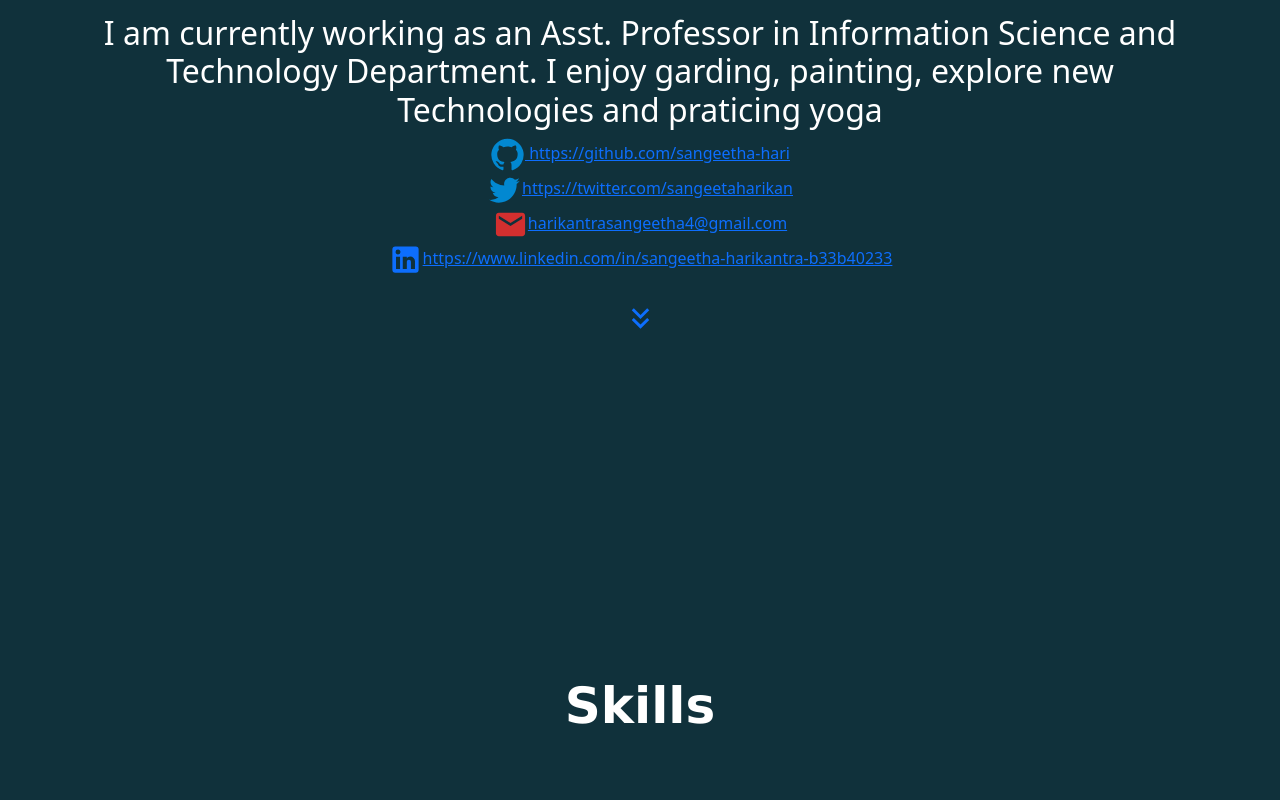
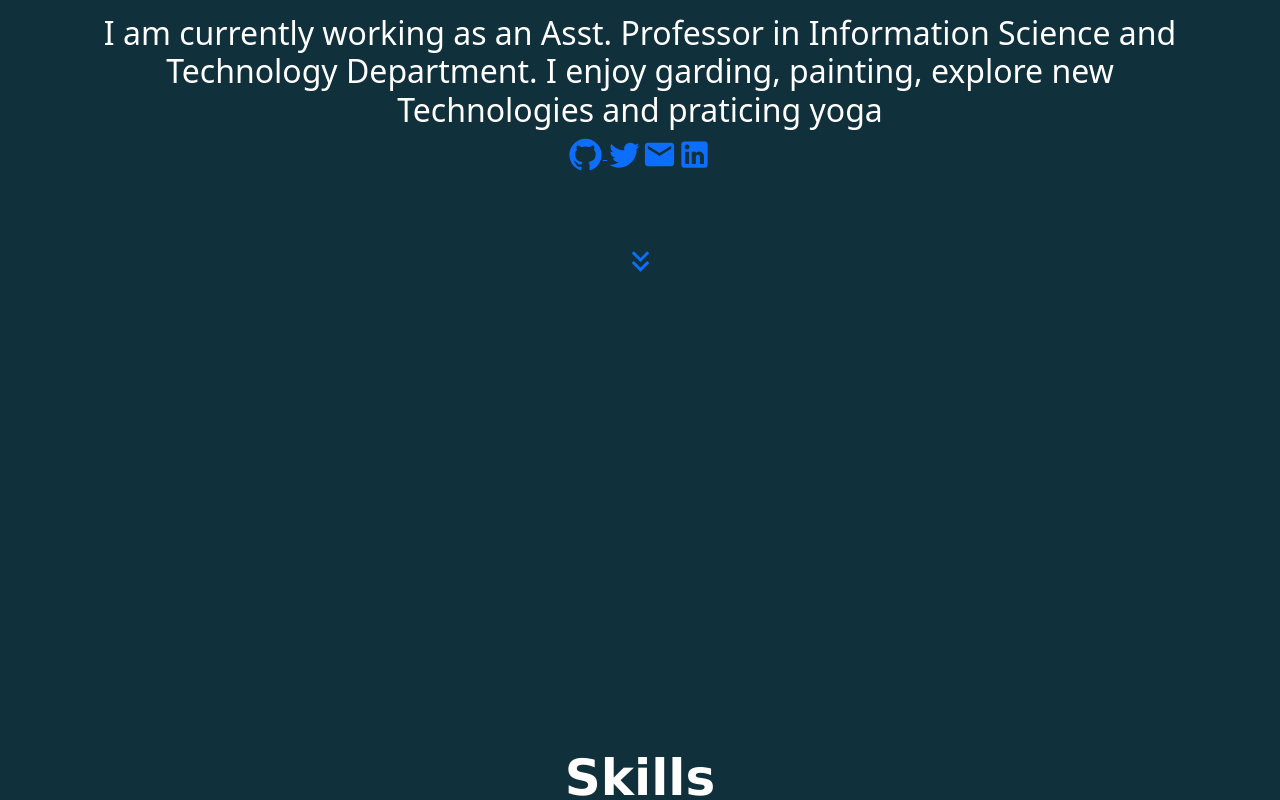
Before and after one commit to sangeetha-hari/protfolio, a React (Create React App) app: page / in a window 1280 px wide. Shown: the part 980-1780 px from the top of the page. Built offline with nearby package versions, Linux system fonts and the light colour scheme.

Commit message:
seventh commit

```diff
--- a/src/About.js
+++ b/src/About.js
@@ -17,16 +17,16 @@ export default function About() {
             I am currently working as an Asst. Professor in Information Science and Technology Department. I enjoy garding, painting, explore new Technologies and praticing yoga
           </h2>
         </div>
-        <div className="contact_icon">
+        <div>
 
-          <a href="https://github.com/sangeetha-hari"><GitHubIcon fontSize="large" color="info"/> https://github.com/sangeetha-hari </a>
+          <a href="https://github.com/sangeetha-hari"><GitHubIcon fontSize="large" color="inherit"/>  </a>
 
-          <a href="https://twitter.com/sangeetaharikan"><TwitterIcon fontSize="large" color="info" />https://twitter.com/sangeetaharikan</a>
-          <a href=""><EmailIcon fontSize="large" color="error"/>harikantrasangeetha4@gmail.com</a>
-          <a href="https://www.linkedin.com/in/sangeetha-harikantra-b33b40233"><LinkedInIcon fontSize="large" color="inherit"/>https://www.linkedin.com/in/sangeetha-harikantra-b33b40233</a>
+          <a href="https://twitter.com/sangeetaharikan"><TwitterIcon fontSize="large" color="inherit" /></a>
+          <a href=""><EmailIcon fontSize="large" color="inherit"/></a>
+          <a href="https://www.linkedin.com/in/sangeetha-harikantra-b33b40233"><LinkedInIcon fontSize="large" color="inherit"/></a>
         </div>
       </div>
-      <br/>
+      <br/><br/><br/>
       <a  href="#skills"><KeyboardDoubleArrowDown fontSize='large'/></a>
 
 
--- a/src/App.css
+++ b/src/App.css
@@ -124,3 +124,9 @@ gap: 5%;
  flex-direction: column;
   gap: 5%;
 }
+.linkstyle{
+  color:antiquewhite
+}
+/* .linkstyle a:hover{
+color: #2eac43;
+} */
--- a/src/App.js
+++ b/src/App.js
@@ -95,30 +95,23 @@ function Contact() {
     <h1 className="largestyle"><b style={{color:"white"}}>Contact</b></h1>
     <div className="d-flex justify-content-center align-items-center flx ">
         <div className='p-2 flex-fill'><img className='profile_pic' src={Profile} alt="" /></div>
-        <div className='justify-content-end p-2 flex-fill'> <h1> Hi, I am <br /> Sangeetha Suresh Harikantra</h1>
+        <div className='justify-content-end p-2 flex-fill'>
         <div className="contact_icon">
 
-          <a href="https://github.com/sangeetha-hari"><GitHubIcon fontSize="large" color="info"/> https://github.com/sangeetha-hari </a>
+          <a href="https://github.com/sangeetha-hari" className='linkstyle'><GitHubIcon fontSize="large" /> https://github.com/sangeetha-hari </a>
 
-          <a href="https://twitter.com/sangeetaharikan"><TwitterIcon fontSize="large" color="info" />https://twitter.com/sangeetaharikan</a>
-          <a href=""><EmailIcon fontSize="large" color="error"/>harikantrasangeetha4@gmail.com</a>
-          <a href="https://www.linkedin.com/in/sangeetha-harikantra-b33b40233"><LinkedInIcon fontSize="large" color="inherit"/>https://www.linkedin.com/in/sangeetha-harikantra-b33b40233</a>
+          <a href="https://twitter.com/sangeetaharikan" className='linkstyle'><TwitterIcon fontSize="large" />https://twitter.com/sangeetaharikan</a>
+
+          <a href="https://www.linkedin.com/in/sangeetha-harikantra-b33b40233" className='linkstyle'><LinkedInIcon fontSize="large" />https://www.linkedin.com/in/sangeetha-harikantra-b33b40233</a>
+          <h4 href="" className='linkstyle'> <i>Mail me at:</i>  <EmailIcon fontSize="large" />harikantrasangeetha4@gmail.com</h4>
         </div>
         </div>
         {/* <div className='p-2 flex-fill'><img className='profile_pic' src={"https://i.pinimg.com/originals/0d/a5/cb/0da5cbca5d728a789100439958f50235.gif"} alt="" /></div> */}
       </div>
 
-    <h4> gmail</h4>
-    <h4> moblie number</h4>
-    <h4> </h4>
-    <div>
 
-          <a href="https://github.com/sangeetha-hari"><GitHubIcon fontSize="large"/></a>
 
-          <a href=""><TwitterIcon fontSize="large"/></a>
-          <a href=""><EmailIcon fontSize="large"/></a>
-          <a href="https://www.linkedin.com/in/sangeetha-harikantra-b33b40233"><LinkedInIcon fontSize="large"/></a>
-        </div>
+
 
   </section>;
 }
--- a/src/Project.js
+++ b/src/Project.js
@@ -23,7 +23,7 @@ const projectlist=[
 export default function Project() {
   return (
     <Container>
-      <br/>
+      <br/><br/><br/>
       <h1 className="largestyle"><b style={{color:"white"}}>Projects</b></h1>
       <section className="flxcard">
 
```
Also changed, not shown: src/Skills.js.
